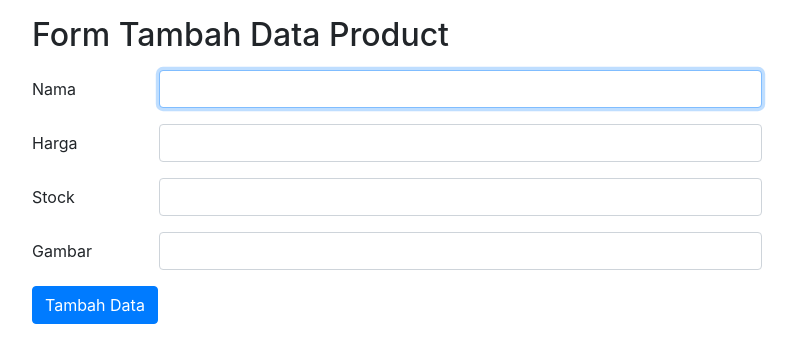
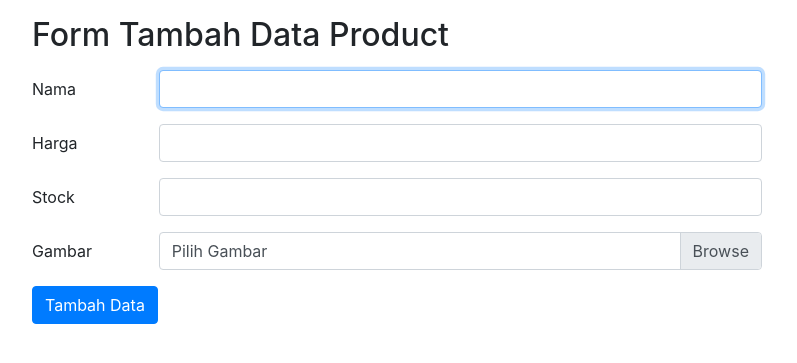
Before and after one commit to nathansipahutar/ci4app, a CodeIgniter 4 app: template app/Views/products/create.php in a window 1280 px wide. Shown: the part 56-419 px from the top of the page, without its empty margins (53-850 px from the left). Run offline with PHP 8.4 and a stand-in for CodeIgniter, Linux system fonts and the light colour scheme; the template is opened without the code that fills it, so the values that code supplies are empty; some libraries are stand-ins or nearby versions.

Commit message:
error - image upload

```diff
--- a/app/Views/products/create.php
+++ b/app/Views/products/create.php
@@ -5,7 +5,8 @@
     <div class="row">
         <div class="col-8">
             <h2 class="my-3">Form Tambah Data Product</h2>
-            <form action="/products/save" method="post">
+            <!-- multipart form data berfungsi untuk menerima file gambar dan file data  -->
+            <form action="/products/save" method="post" enctype="multipart/form-data">
                 <!-- crsf agar form hanya dapat diakses di halaman ini -->
                 <?= csrf_field(); ?>
                 <div class="form-group row">
@@ -38,9 +39,12 @@
                 <div class=" form-group row">
                     <label for="gambar" class="col-sm-2 col-form-label">Gambar</label>
                     <div class="col-sm-10">
-                        <input type="text" class="form-control <?= ($validation->hasError('gambar')) ? 'is-invalid' : ''; ?>" id="gambar" name="gambar" value="<?= old('gambar'); ?>">
-                        <div class="invalid-feedback">
-                            <?= $validation->getError('gambar'); ?>
+                        <div class="custom-file">
+                            <input type="file" class="custom-file-input <?= ($validation->hasError('gambar')) ? 'is-invalid' : ''; ?>" id="gambar" name="gambar">
+                            <div class="invalid-feedback">
+                                <?= $validation->getError('gambar'); ?>
+                            </div>
+                            <label class="custom-file-label" for="gambar">Pilih Gambar</label>
                         </div>
                     </div>
                 </div>
```
Also changed, not shown: app/Controllers/Products.php (+9 -2 lines).
